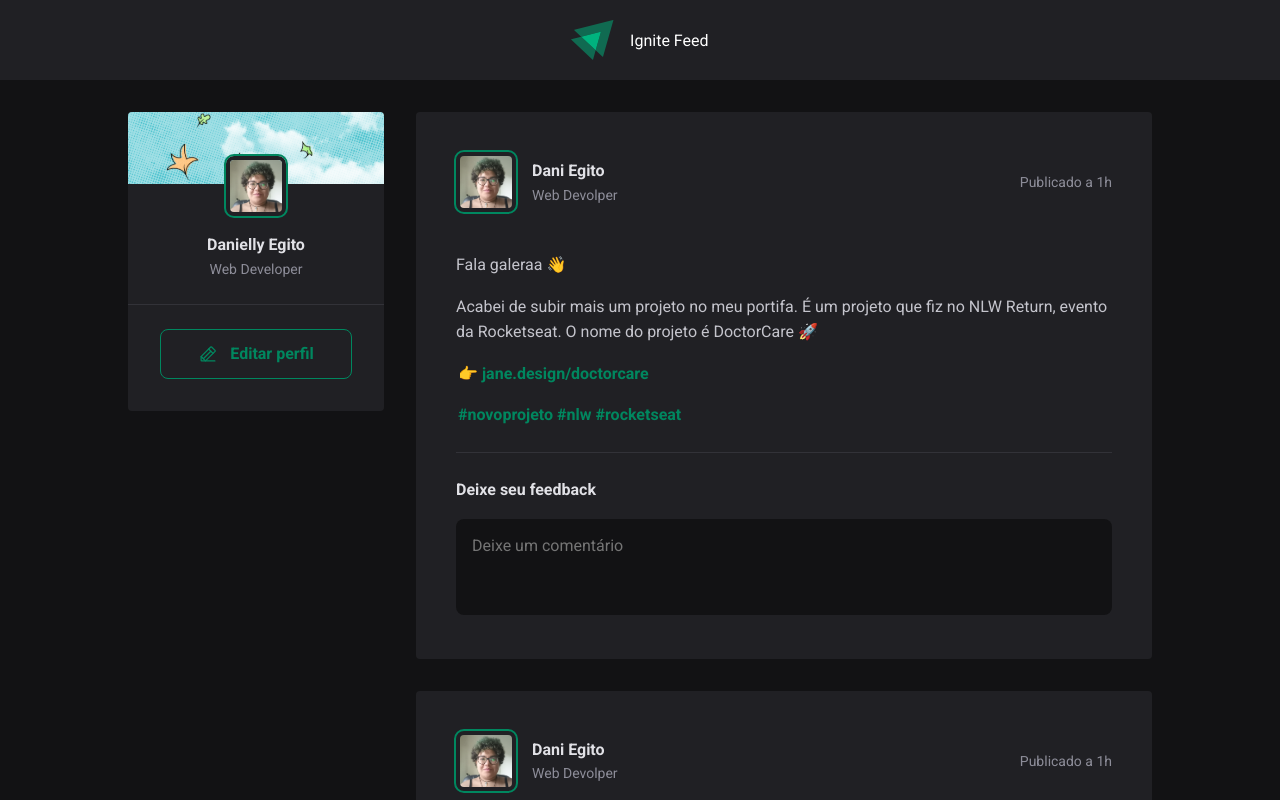
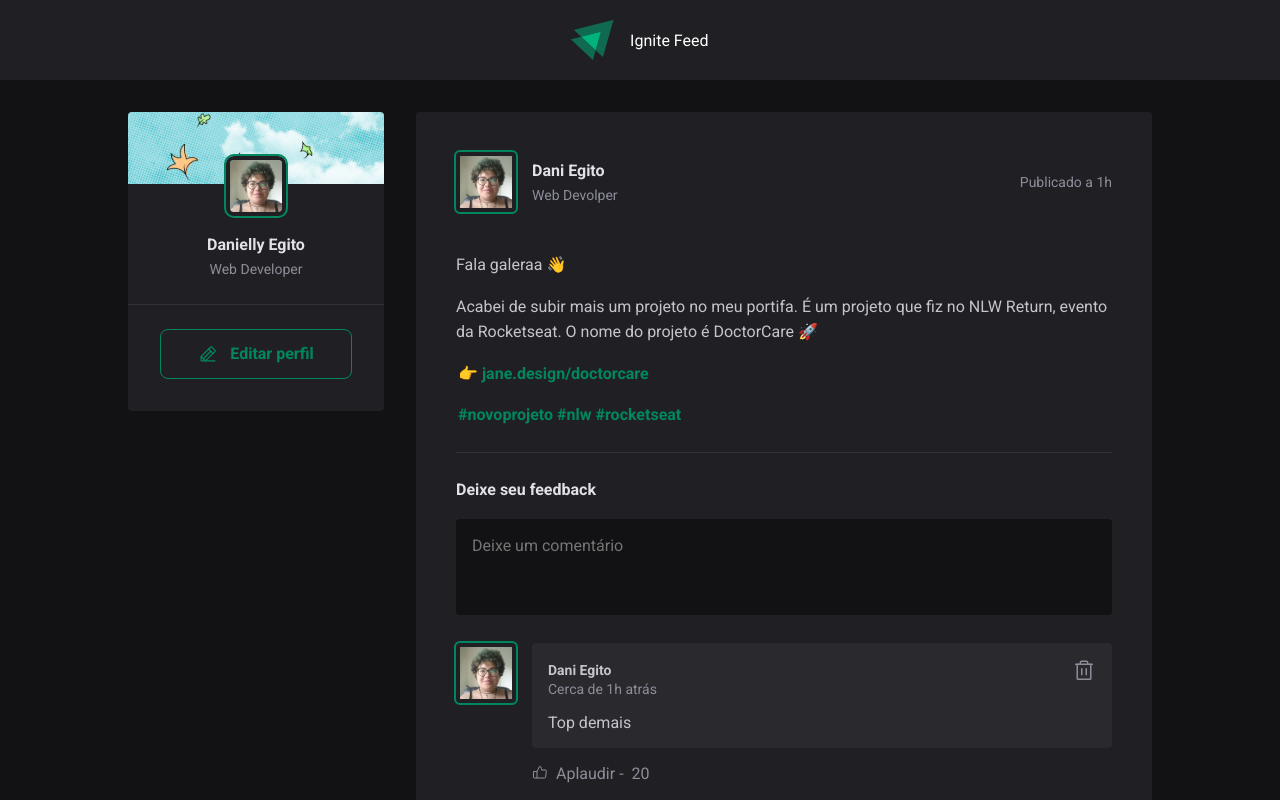
Before and after one commit to dEgito/Ignite-Feed, a React (Create React App) app: page / in a window 1280 px wide. Shown: the top 800 px of the page. Built offline with nearby package versions, Linux system fonts and the light colour scheme.

Commit message:
refactor: ajusta componente de comentário

```diff
--- /dev/null
+++ b/src/components/Comment/index.jsx
@@ -0,0 +1,34 @@
+import { Container, CommentBox, CommentContent } from "./style";
+import { ThumbsUp, Trash } from "phosphor-react";
+import { Icon } from "../Icon";
+
+export function Comment() {
+  return (
+    <Container>
+      <Icon />
+
+      <CommentBox>
+        <CommentContent>
+          <header>
+            <div>
+              <strong>Dani Egito</strong>
+              <time>Cerca de 1h atrás</time>
+            </div>
+
+            <button title="Deletar comentário">
+              <Trash size={24} />
+            </button>
+          </header>
+          <p>Top demais</p>
+        </CommentContent>
+
+        <footer>
+          <button>
+            <ThumbsUp />
+            Aplaudir -<span>20</span>
+          </button>
+        </footer>
+      </CommentBox>
+    </Container>
+  );
+}
--- /dev/null
+++ b/src/components/Comment/style.jsx
@@ -0,0 +1,86 @@
+import styled from "styled-components";
+
+export const Container = styled.div`
+  display: flex;
+  margin-top: 1.5rem;
+  gap: 1rem;
+`;
+
+export const CommentBox = styled.div`
+  flex: 1;
+
+  > footer {
+    margin-top: 1rem;
+
+    > button {
+      background: transparent;
+      border: 0;
+      color: var(--gray-400);
+      cursor: pointer;
+
+      display: flex;
+      align-items: center;
+
+      &:hover {
+        color: var(--green-300);
+      }
+    }
+
+    > button svg {
+      margin-right: 0.5rem;
+    }
+
+    span {
+        margin: 0 .5rem;
+    }
+  }
+`;
+
+export const CommentContent = styled.div`
+  background-color: var(--gray-700);
+  border-radius: 4px;
+  padding: 1rem;
+
+  header {
+    display: flex;
+    align-items: flex-start;
+    justify-content: space-between;
+
+    > div {
+      display: flex;
+      flex-direction: column;
+
+      strong {
+        font-size: 0.875rem;
+        line-height: 1.6;
+      }
+
+      span {
+        font-size: 0.75rem;
+        color: var(--gray-400);
+        line-height: 1.6;
+      }
+    }
+
+    > button {
+      background-color: transparent;
+      border: 0;
+      color: var(--gray-400);
+      cursor: pointer;
+
+      line-height: 0; //corrige erro causado pelo focus
+      border-radius: 2px;
+
+      &:hover {
+        color: var(--red-500);
+      }
+    }
+  }
+
+  > p {
+    margin-top: 1rem;
+    color: var(--gray-300);
+  }
+`;
+
+export const Author = styled.div``;
--- /dev/null
+++ b/src/components/Icon/index.jsx
@@ -0,0 +1,8 @@
+import { Image } from "./style";
+import Avatar from "../../assets/profile.png";
+
+export function Icon () {
+    return (
+        <Image  src={Avatar}/>
+    )
+}
--- /dev/null
+++ b/src/components/Icon/style.jsx
@@ -0,0 +1,9 @@
+import styled from "styled-components";
+
+export const Image = styled.img`
+  width: calc(3rem + 12px);
+  height: calc(3rem + 12px);
+  border-radius: 4px;
+  border: 4px solid var(--gray-800);
+  outline: 2px solid var(--green-500);
+`;
--- a/src/components/Post/index.tsx
+++ b/src/components/Post/index.tsx
@@ -1,5 +1,6 @@
-import { Article, Author, Content, Icon } from "./style";
-import Avatar from "../../assets/profile.png";
+import { Article, Author, Content, CommentList } from "./style";
+import { Icon } from "../Icon";
+import { Comment } from "../Comment";
 
 interface PostProps {
   author: string;
@@ -11,7 +12,7 @@ export function Post(props: PostProps) {
     <Article>
       <header>
         <Author>
-          <Icon src={Avatar} />
+          <Icon />
 
           <div>
             <strong>Dani Egito</strong>
@@ -51,6 +52,11 @@ export function Post(props: PostProps) {
           <button type="submit">Publicar</button>
         </footer>
       </form>
+
+      <CommentList>
+        <Comment />
+        <Comment />
+      </CommentList>
     </Article>
   );
 }
--- a/src/components/Post/style.jsx
+++ b/src/components/Post/style.jsx
@@ -36,7 +36,7 @@ export const Article = styled.article`
       resize: none;
       height: 6rem;
       padding: 1rem;
-      border-radius: 8px;
+      border-radius: 4px;
       color: var(--gray-100);
       line-height: 1.4;
       margin-top: 1rem;
@@ -121,8 +121,12 @@ export const Author = styled.div`
 export const Icon = styled.img`
   width: calc(3rem + 12px);
   height: calc(3rem + 12px);
-  border-radius: 8px;
+  border-radius: 4px;
   border: 4px solid var(--gray-800);
 
   outline: 2px solid var(--green-500);
 `;
+
+export const CommentList = styled.div `
+
+`;
--- a/src/styles/GlobalStyles.js
+++ b/src/styles/GlobalStyles.js
@@ -13,6 +13,8 @@ const GlobalStyle = createGlobalStyle`
 
         --green-300: #00B37E;
         --green-500: #00875f;
+
+        --red-500: #F75A68;
     }
 
     :focus {
```
